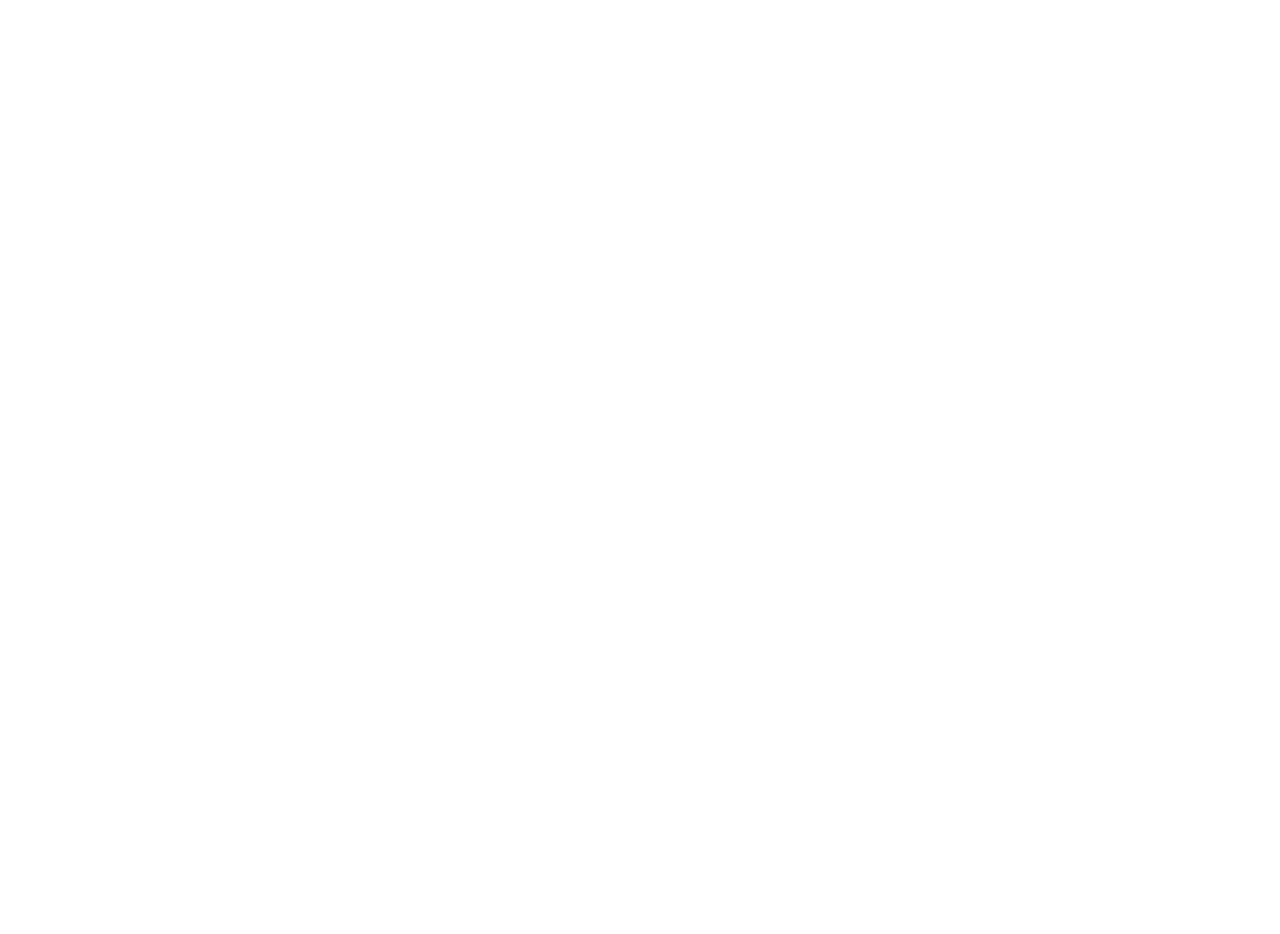
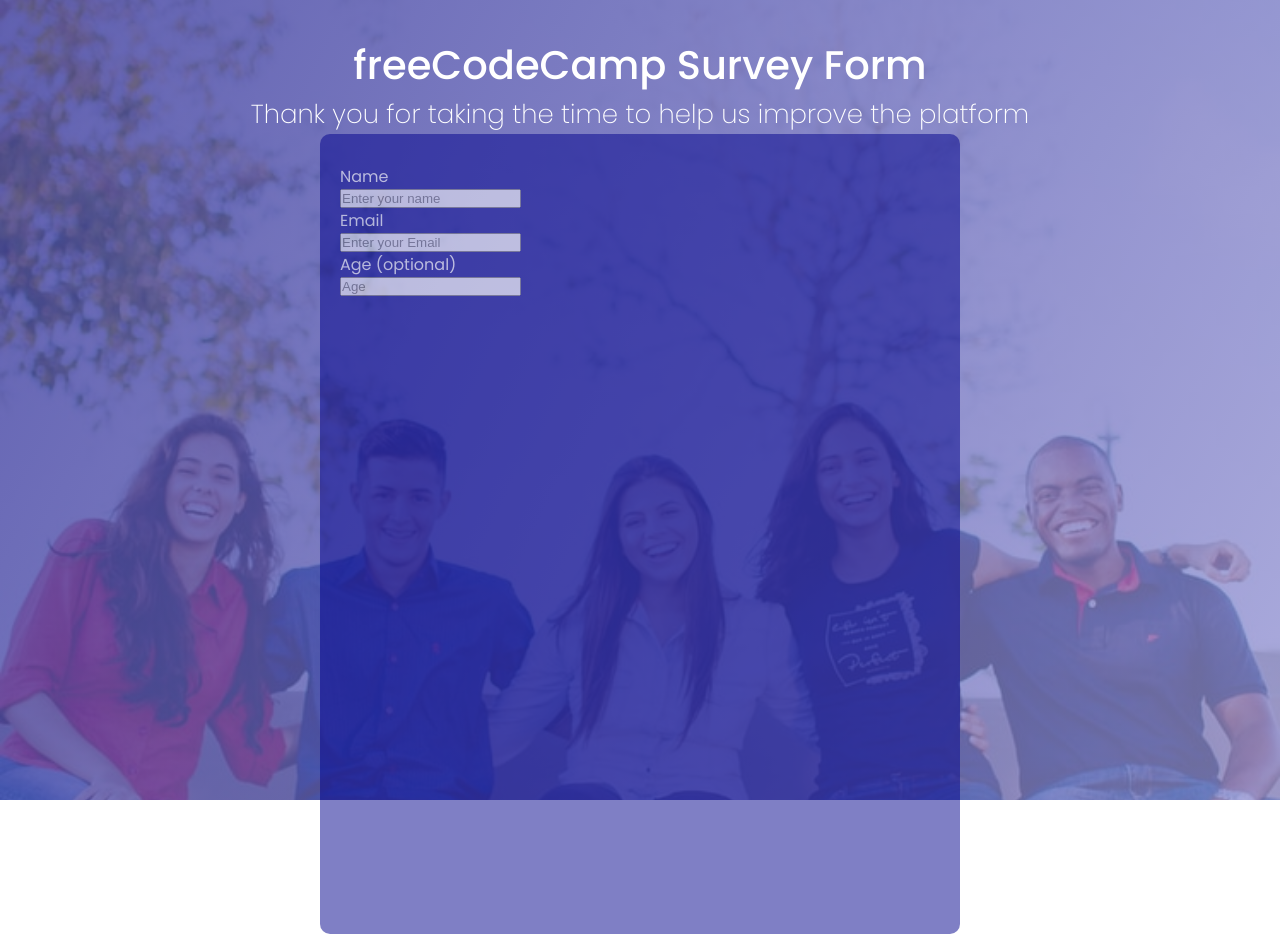
Before and after one commit to fnacarellidev/Survey-Form-Freecode-Camp, a plain HTML site: page index.html in a window 1280 px wide. Before the commit the page ends 800 px from the top, so only its background shows below. Drawn offline with Linux system fonts and the light colour scheme.

Commit message:
added name email age fields and title

```diff
--- a/index.html
+++ b/index.html
@@ -7,10 +7,33 @@
     <link rel="stylesheet" href="style.css">
     <link rel="preconnect" href="https://fonts.googleapis.com">
     <link rel="preconnect" href="https://fonts.gstatic.com" crossorigin>
-    <link href="https://fonts.googleapis.com/css2?family=Poppins:ital,wght@0,400;0,500;0,700;1,400;1,500;1,700&display=swap" rel="stylesheet">
+    <link href="https://fonts.googleapis.com/css2?family=Poppins:ital,wght@0,200;0,400;0,500;0,700;1,200;1,400;1,500;1,700&display=swap" rel="stylesheet">
     <title>Survey Form</title>
 </head>
 <body>
+    <div class="page">
+        <div class="page__top">
+            <h1 id="title">freeCodeCamp Survey Form</h1>
+            <p id="description">Thank you for taking the time to help us improve the platform</p>
+        </div>
+        <div class="page__main-container">
+            <form action="#" id="survey-form">
+                <label for="name" id="name=label">
+                    Name
+                    <input type="text" name="" id="name" placeholder="Enter your name" style="display: block;">
+                </label>
 
+                <label for="email" id="email-label">
+                    Email
+                    <input type="text" name="" id="email" placeholder="Enter your Email" style="display: block;">
+                </label>
+
+                <label for="number" id="number-label">
+                    Age (optional)
+                    <input type="number" name="" id="number" placeholder="Age" style="display: block;">
+                </label>
+            </form>
+        </div>
+    </div>
 </body>
 </html>
--- a/style.css
+++ b/style.css
@@ -2,3 +2,53 @@
     margin: 0;
     padding: 0;
 }
+
+body {
+    padding-top: 35px;
+    color: #ffff;
+    font-family: "Poppins", sans-serif;
+}
+
+body::before {
+    content: "";
+    position: fixed;
+    top: 0;
+    left: 0;
+    height: 100%;
+    width: 100%;
+    z-index: -1;
+    background: var(--color-darkblue);
+    background-image: linear-gradient(115deg, rgba(58, 58, 158, 0.8),rgba(136, 136, 206, 0.7)), url(/assets/background-survey.jfif);
+    background-size: cover;
+    background-repeat: no-repeat;
+    background-position: center;
+}
+
+.page__top #title {
+    display: flex;
+    justify-content: center;
+    font-weight: 500;
+    font-size: 40px;
+}
+
+.page__top #description {
+    display: flex;
+    justify-content: center;
+    font-weight: 200;
+    font-size: 26px;
+}
+
+.page__main-container {
+    display: flex;
+    justify-content: center;
+}
+
+#survey-form {
+    box-sizing: border-box;
+    background-color: darkblue;
+    height: 100vh;
+    width: 50%;
+    border-radius: 10px;
+    padding: 30px 20px;
+    opacity: 0.5;
+}
```
